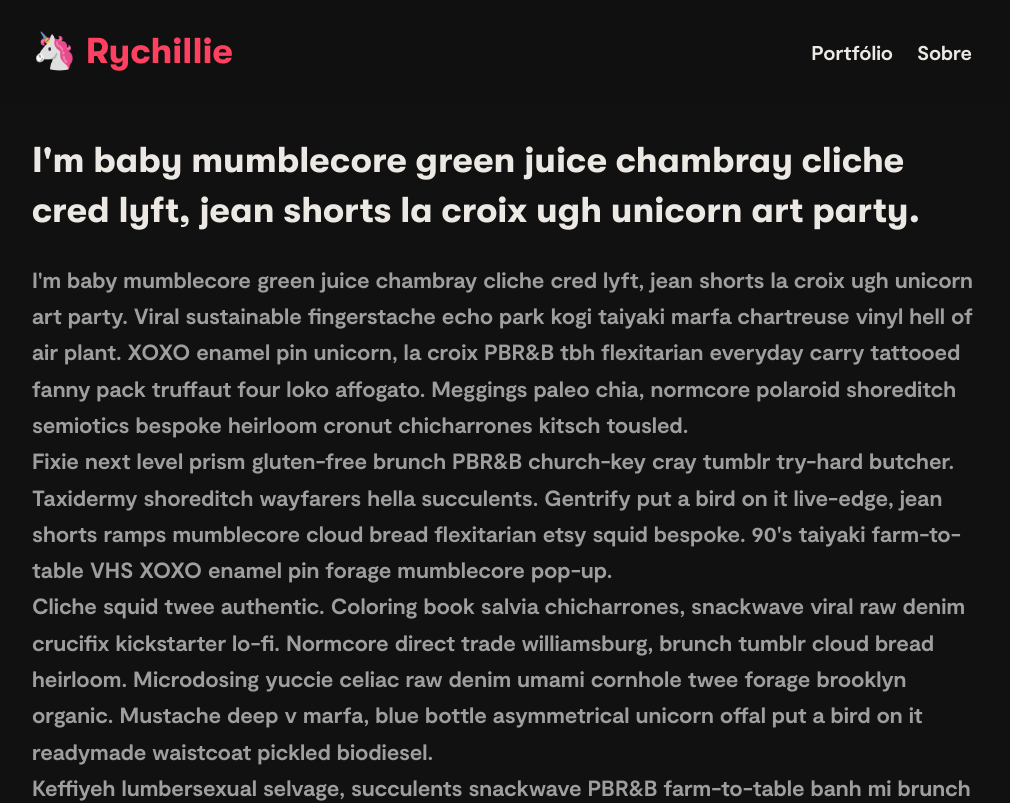
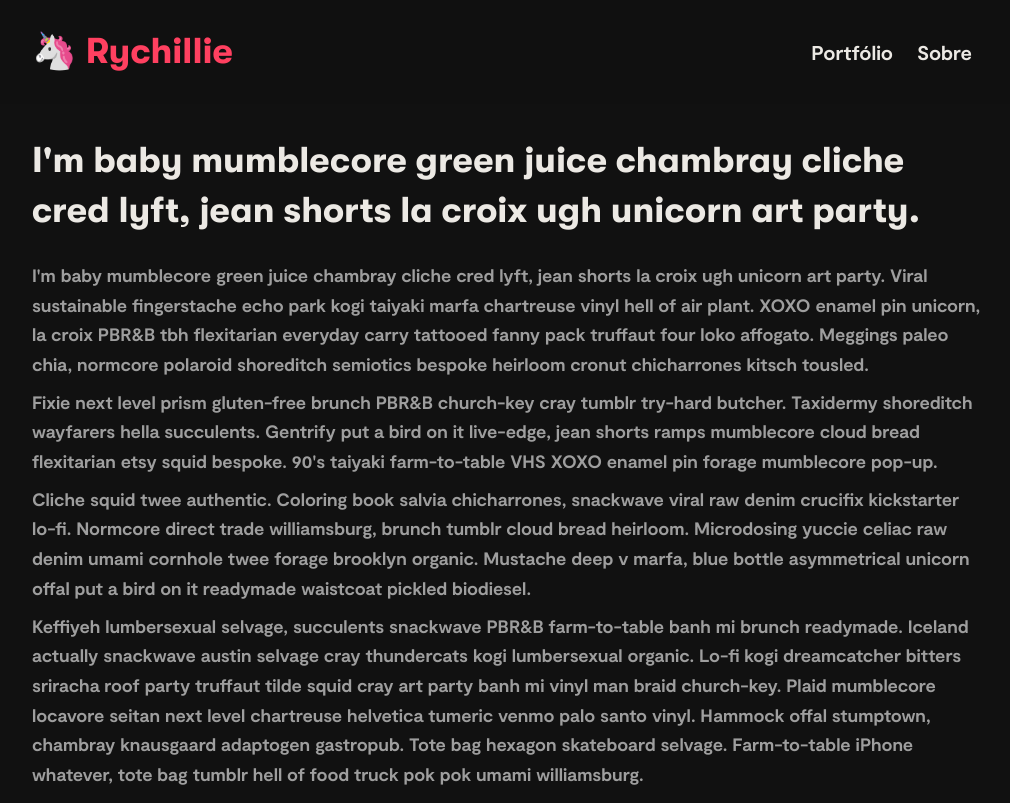
Before and after one commit to Rychillie/OnePage-Rychillie, a Next.js app: page /alone-post in a window 1280 px wide. Shown: the top 803 px of the page, without its empty margins (132-1142 px from the left). Built offline with nearby package versions, Linux system fonts and the light colour scheme.

Commit message:
new font size

```diff
--- a/src/styles/Post.module.css
+++ b/src/styles/Post.module.css
@@ -30,11 +30,12 @@
 }
 
 .content > div > * {
-  font-size: 22px;
+  font-size: 18px;
   line-height: 165%;
   font-weight: 400;
   color: var(--light-grey);
   font-family: Moderat;
+  margin-bottom: 8px;
 }
 
 @media (max-width: 600px) {
```
